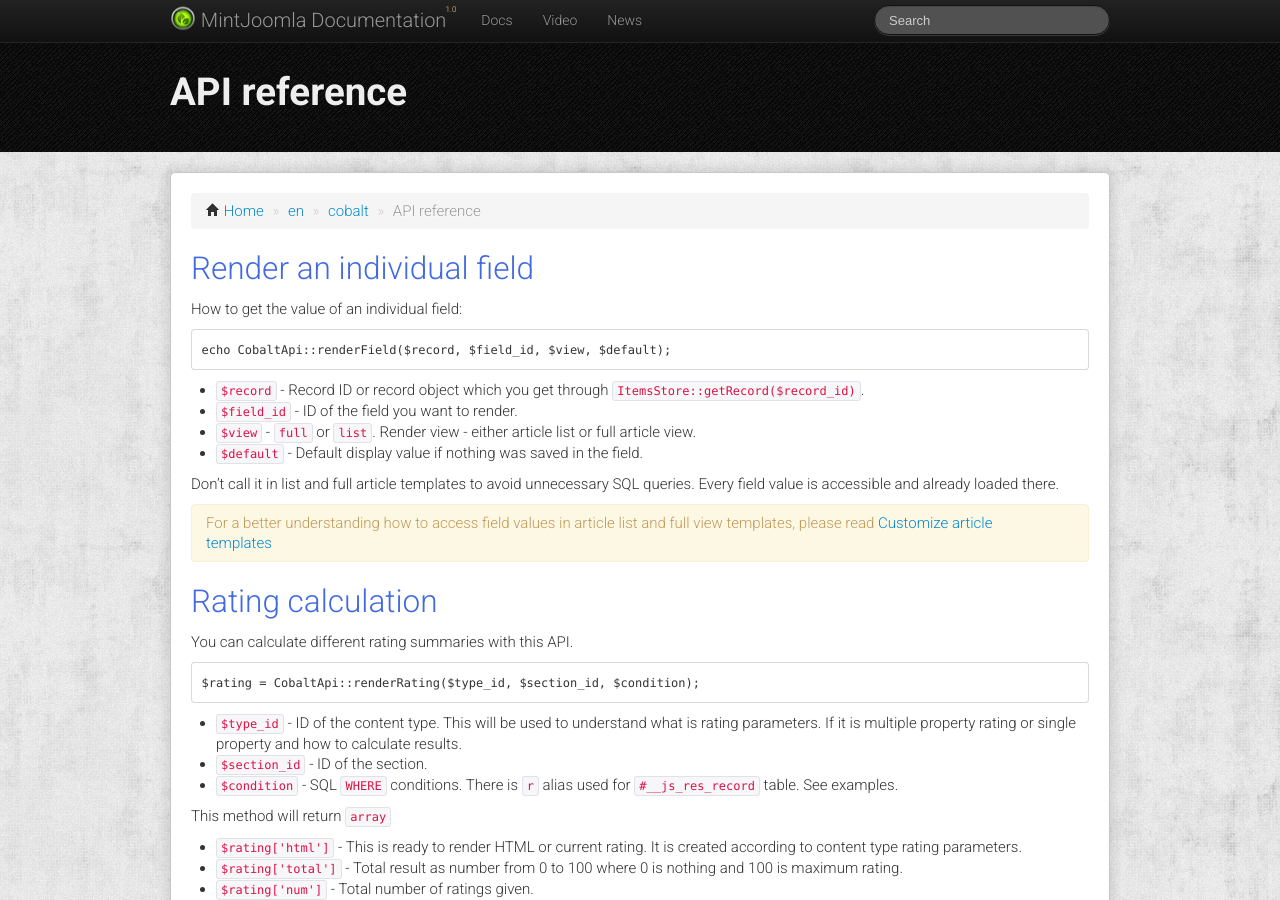
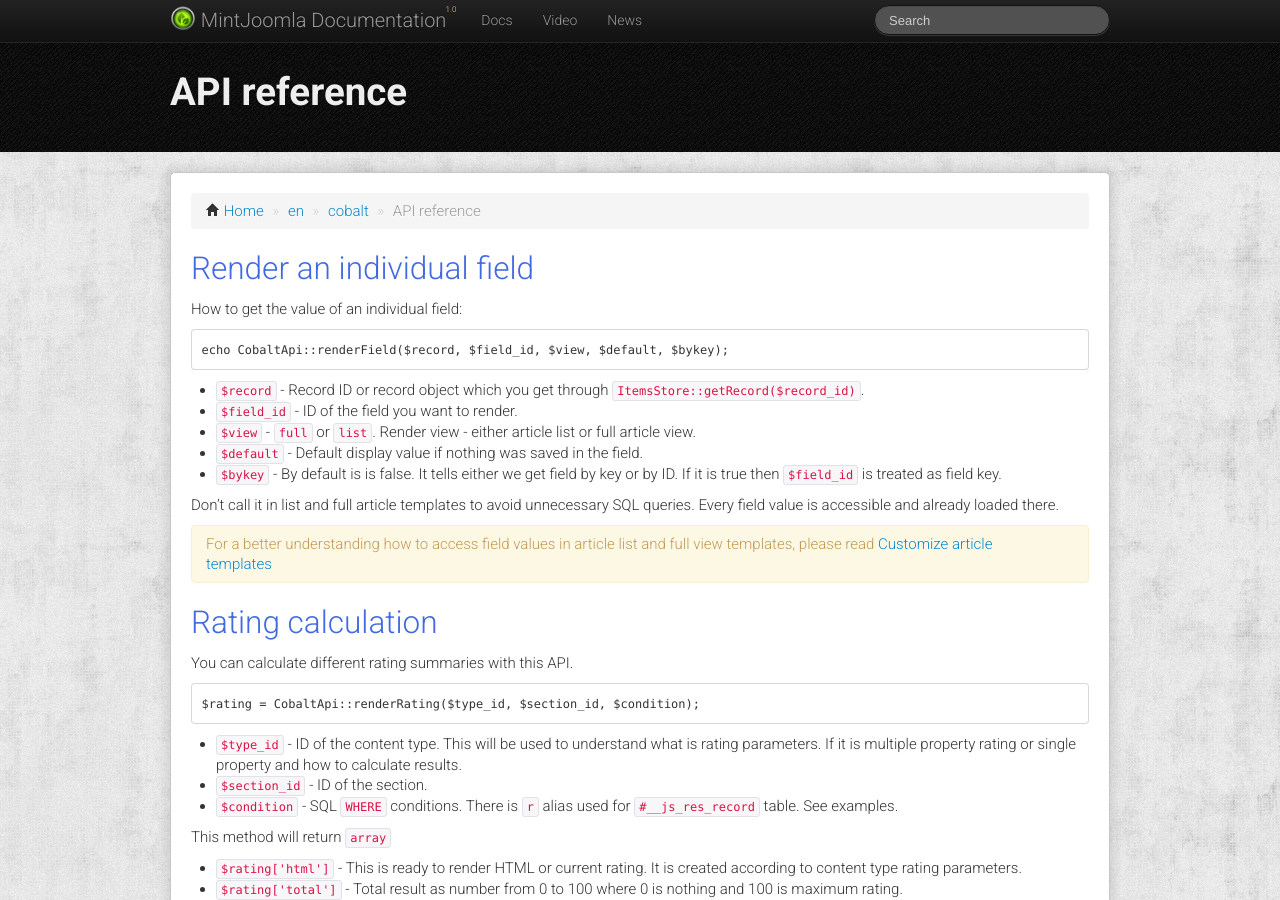
Before and after one commit to MintJoomla/MintJoomla.github.io, a Jekyll site: the page built from en/cobalt/_posts/developer/2013-01-01-api-reference.md, in a window 1280 px wide and 900 px high. Built offline with Jekyll 4.4.1, drawn with Linux system fonts in a browser that asks for light colours; comment, search, counter and statistics services are not loaded.

```diff
--- a/en/cobalt/_posts/developer/2013-01-01-api-reference.md
+++ b/en/cobalt/_posts/developer/2013-01-01-api-reference.md
@@ -8,12 +8,13 @@ tags: developer API
 
 How to get the value of an individual field:
 
-	echo CobaltApi::renderField($record, $field_id, $view, $default);
+	echo CobaltApi::renderField($record, $field_id, $view, $default, $bykey);
 
 - `$record` -  Record ID or record object which you get through `ItemsStore::getRecord($record_id)`.
 - `$field_id` - ID of the field you want to render.
 - `$view` - `full` or `list`. Render view - either article list or full article view.
 - `$default` - Default display value if nothing was saved in the field.
+- `$bykey` - By default is is false. It tells either we get field by key or by ID. If it is true then `$field_id` is treated as field key.
 
 Don't call it in list and full article templates to avoid unnecessary SQL queries. Every field value is accessible and already loaded there.
 <div class="alert">For a better understanding how to access field values in article list and full view templates, please read <a href="/en/cobalt/custom-templates-article/">Customize article templates</a></div>
```
